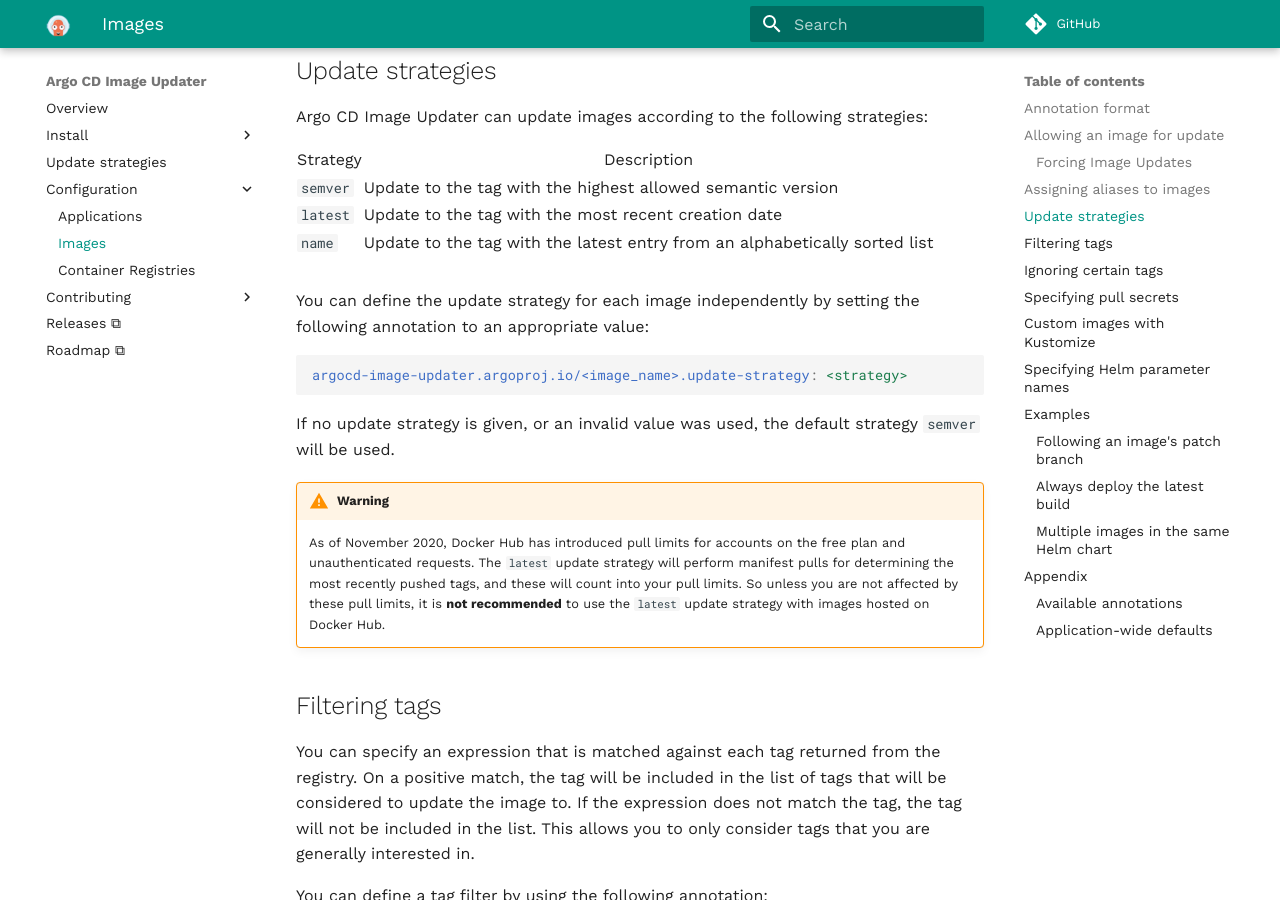
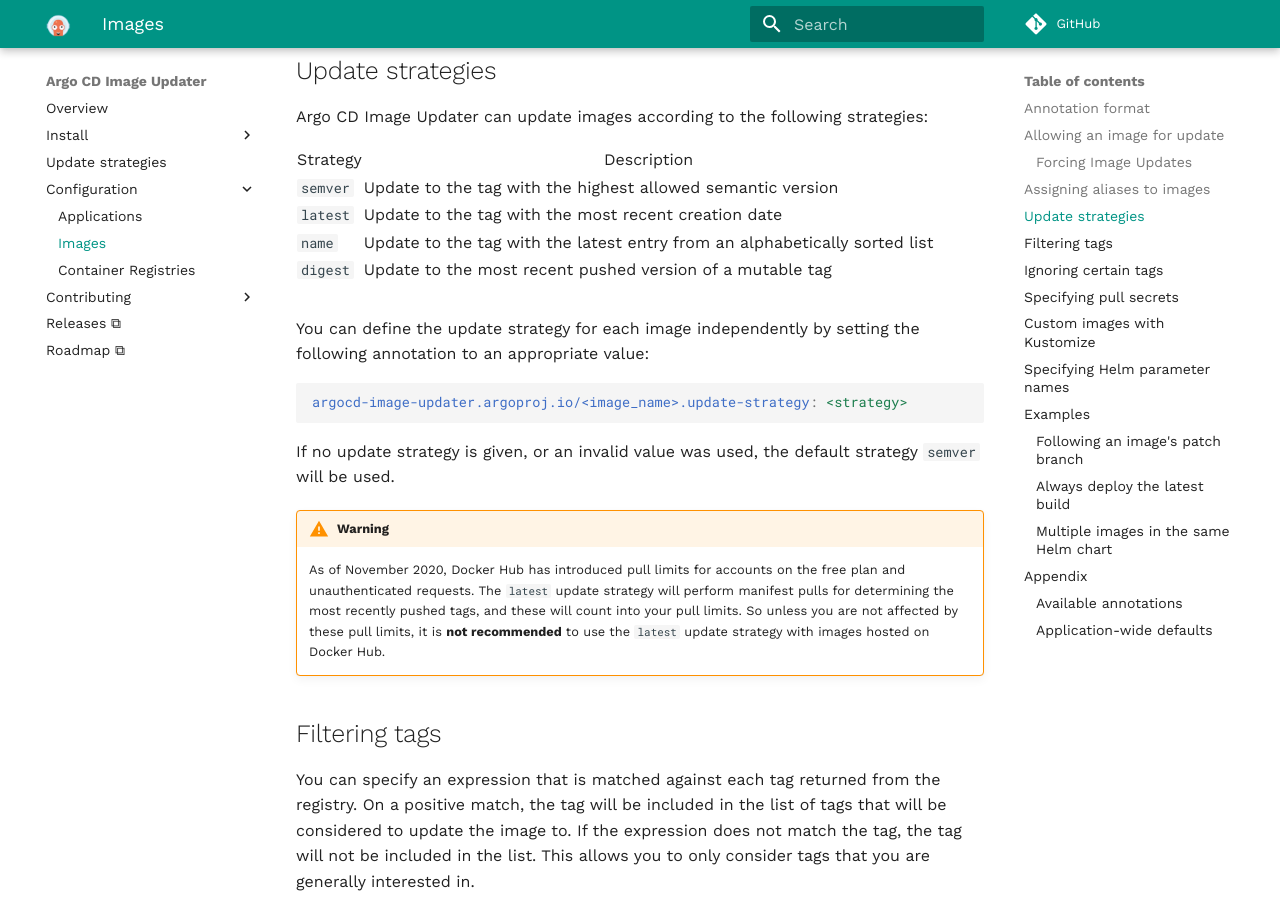
Before and after one commit to argoproj-labs/argocd-image-updater, an MkDocs documentation site: the page built from docs/configuration/images.md, in a window 1280 px wide and 900 px high, scrolled down 2268 px. Built offline with MkDocs 1.6.1 and Material for MkDocs 9.7.7, drawn with Linux system fonts in a browser that asks for light colours; comment, search, counter and statistics services are not loaded.

Commit message:
docs: Add digest update strategy

```diff
--- a/docs/configuration/images.md
+++ b/docs/configuration/images.md
@@ -117,6 +117,7 @@ Argo CD Image Updater can update images according to the following strategies:
 |`semver`| Update to the tag with the highest allowed semantic version|
 |`latest`| Update to the tag with the most recent creation date|
 |`name`  | Update to the tag with the latest entry from an alphabetically sorted list|
+|`digest`| Update to the most recent pushed version of a mutable tag|
 
 You can define the update strategy for each image independently by setting the
 following annotation to an appropriate value:
```
